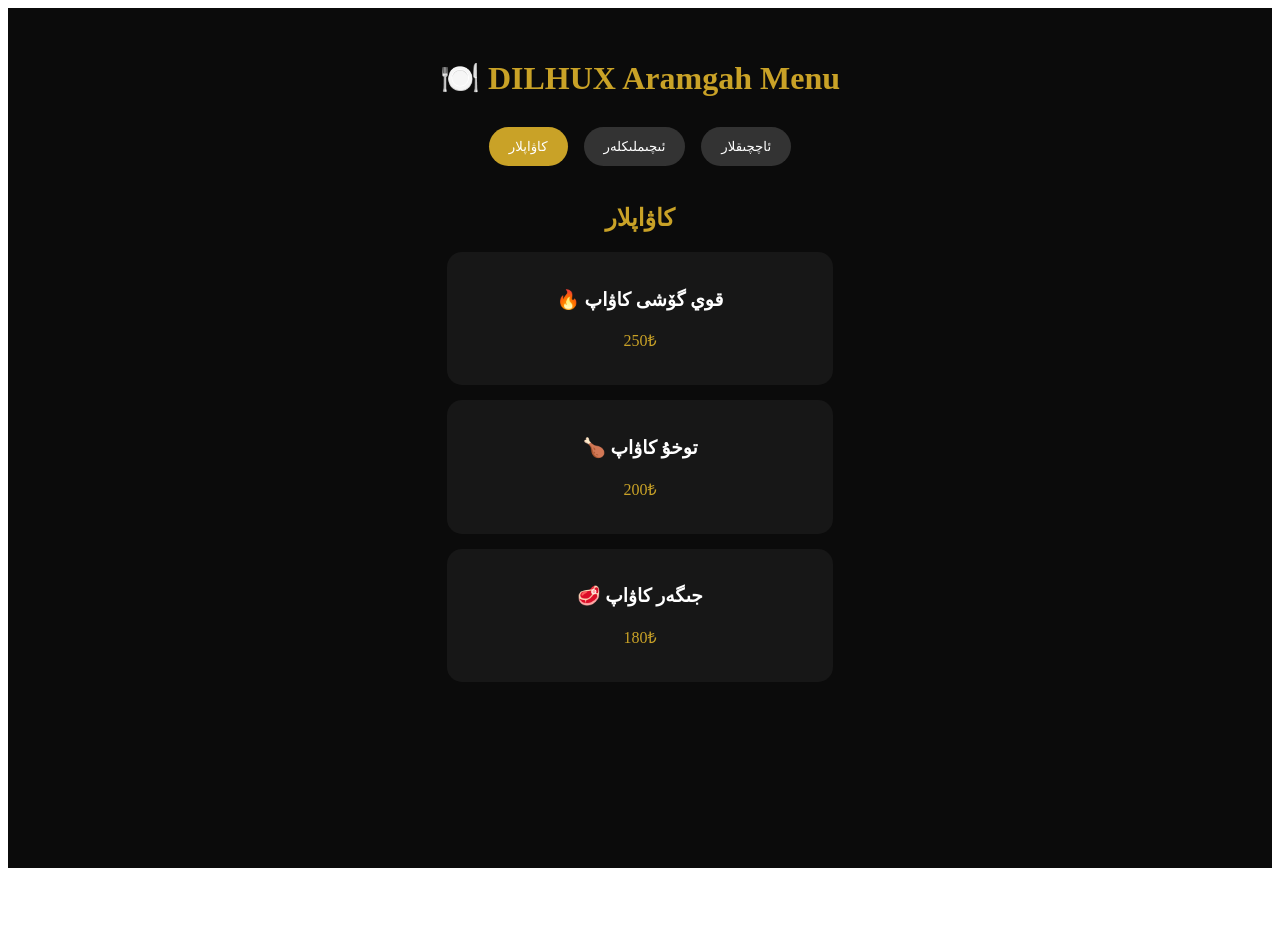
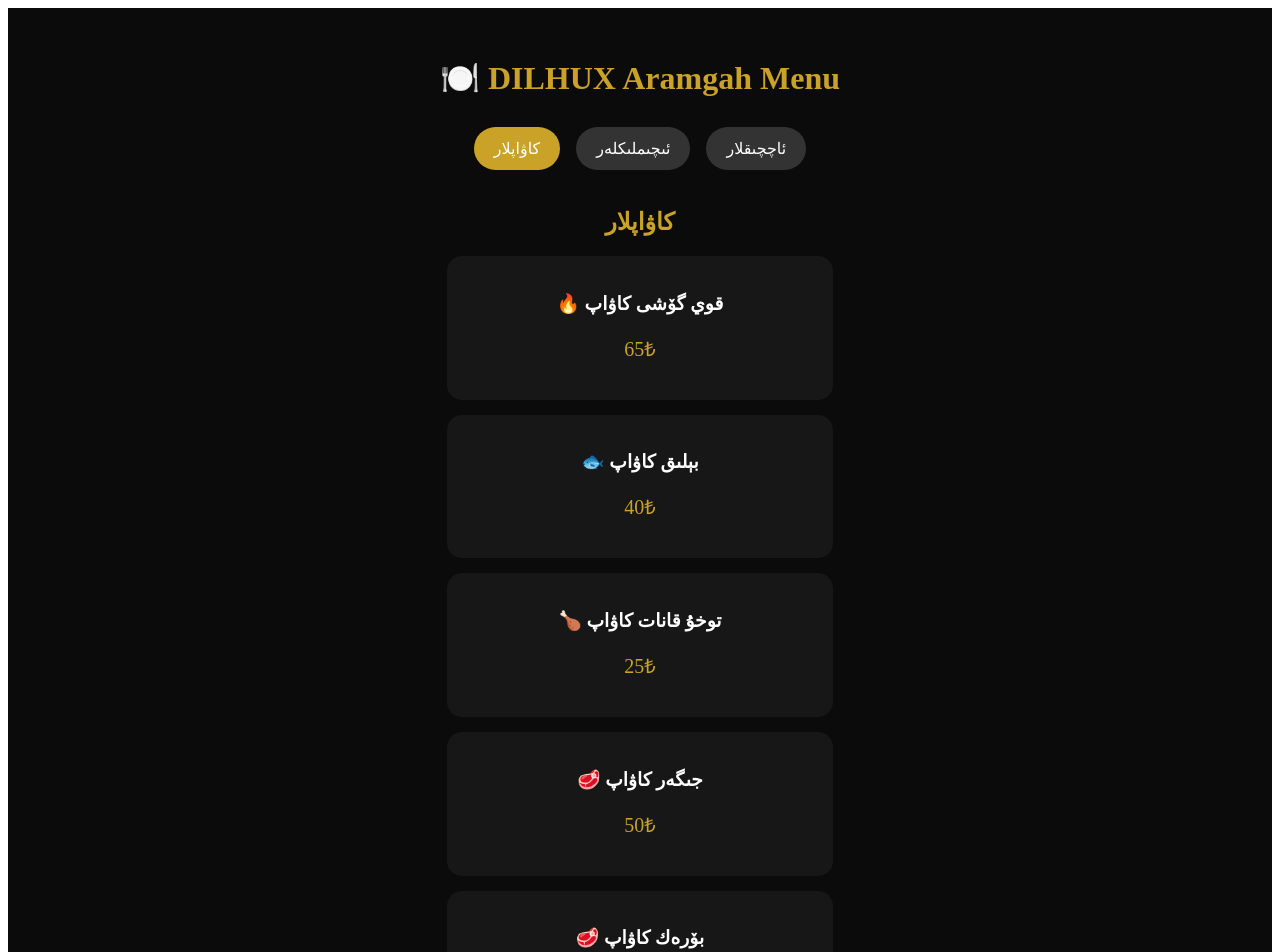
Before and after one commit to wolkan009977-a11y/dilhux-aramgah, a Next.js app: page /menu in a window 1280 px wide. Shown: the top 952 px of the page. Before the commit the page ends 876 px from the top, so only its background shows below. Built offline with nearby package versions, Linux system fonts and the light colour scheme.

Commit message:
Update page.js

```diff
--- a/app/menu/page.js
+++ b/app/menu/page.js
@@ -7,39 +7,43 @@
 
   const menus = {
     "كاۋاپلار": [
-      ["🔥 قوي گۆشى كاۋاپ", "250₺"],
-      ["🍗 توخۇ كاۋاپ", "200₺"],
-      ["🥩 جىگەر كاۋاپ", "180₺"],
+      ["🔥 قوي گۆشى كاۋاپ", "65₺"],
+      ["🐟 بېلىق كاۋاپ", "40₺"],
+      ["🍗 توخۇ قانات كاۋاپ", "25₺"],
+      ["🥩 جىگەر كاۋاپ", "50₺"],
+      ["🥩 بۆرەك كاۋاپ", "50₺"],
+      ["🔥 مەنجاڭ كاۋاپ", "10₺"],
     ],
 
     "ئىچىملىكلەر": [
-      ["☕ قارا قەھۋە", "90₺"],
-      ["🍵 چاي", "50₺"],
-      ["🥤 شەربەت", "80₺"],
+      ["🥛 دوغاپ", "30₺"],
+      ["🍹 موھىتو", "60₺"],
+      ["🍑 شاپتۇل چاي", "50₺"],
     ],
 
     "ئاچچىقلار": [
-      ["🌶️ ئاچچىق سالات", "100₺"],
-      ["🌶️ ئاچچىق تائاملار", "150₺"],
-      ["🥘 ئالاھىدە ئاچچىق", "170₺"],
+      ["🍞 نان", "5₺"],
+      ["🔥 مەنجاڭ", "10₺"],
+      ["🌶️ ئۇزۇنچاق قىيزا", "25₺"],
+      ["🌶️ ياپلاق قىيزا", "25₺"],
+      ["🥚 تۇخۇم", "15₺"],
+      ["🍗 توخۇ ۋەنزىسى", "20₺"],
     ],
   };
 
   return (
     <main
       style={{
-        background:"#0b0b0b",
-        color:"white",
-        minHeight:"100vh",
-        padding:"30px",
-        textAlign:"center"
+        background: "#0b0b0b",
+        color: "white",
+        minHeight: "100vh",
+        padding: "30px",
+        textAlign: "center",
       }}
     >
-
-      <h1 style={{color:"#c9a227"}}>
+      <h1 style={{ color: "#c9a227" }}>
         🍽️ DILHUX Aramgah Menu
       </h1>
-
 
       <div>
         {Object.keys(menus).map((name) => (
@@ -47,13 +51,15 @@
             key={name}
             onClick={() => setActive(name)}
             style={{
-              margin:"8px",
-              padding:"12px 20px",
-              borderRadius:"25px",
-              border:"none",
-              background: active === name ? "#c9a227" : "#333",
-              color:"white",
-              cursor:"pointer"
+              margin: "8px",
+              padding: "12px 20px",
+              borderRadius: "25px",
+              border: "none",
+              background:
+                active === name ? "#c9a227" : "#333",
+              color: "white",
+              cursor: "pointer",
+              fontSize: "16px",
             }}
           >
             {name}
@@ -61,30 +67,32 @@
         ))}
       </div>
 
-
-      <h2 style={{color:"#c9a227", marginTop:"30px"}}>
+      <h2 style={{ color: "#c9a227", marginTop: "30px" }}>
         {active}
       </h2>
 
-
-      {menus[active].map((item,index)=>(
+      {menus[active].map((item, index) => (
         <div
           key={index}
           style={{
-            background:"#171717",
-            padding:"18px",
-            margin:"15px auto",
-            maxWidth:"350px",
-            borderRadius:"15px"
+            background: "#171717",
+            padding: "18px",
+            margin: "15px auto",
+            maxWidth: "350px",
+            borderRadius: "15px",
           }}
         >
           <h3>{item[0]}</h3>
-          <p style={{color:"#c9a227"}}>
+          <p
+            style={{
+              color: "#c9a227",
+              fontSize: "20px",
+            }}
+          >
             {item[1]}
           </p>
         </div>
       ))}
-
     </main>
   );
-}
+              }
```
